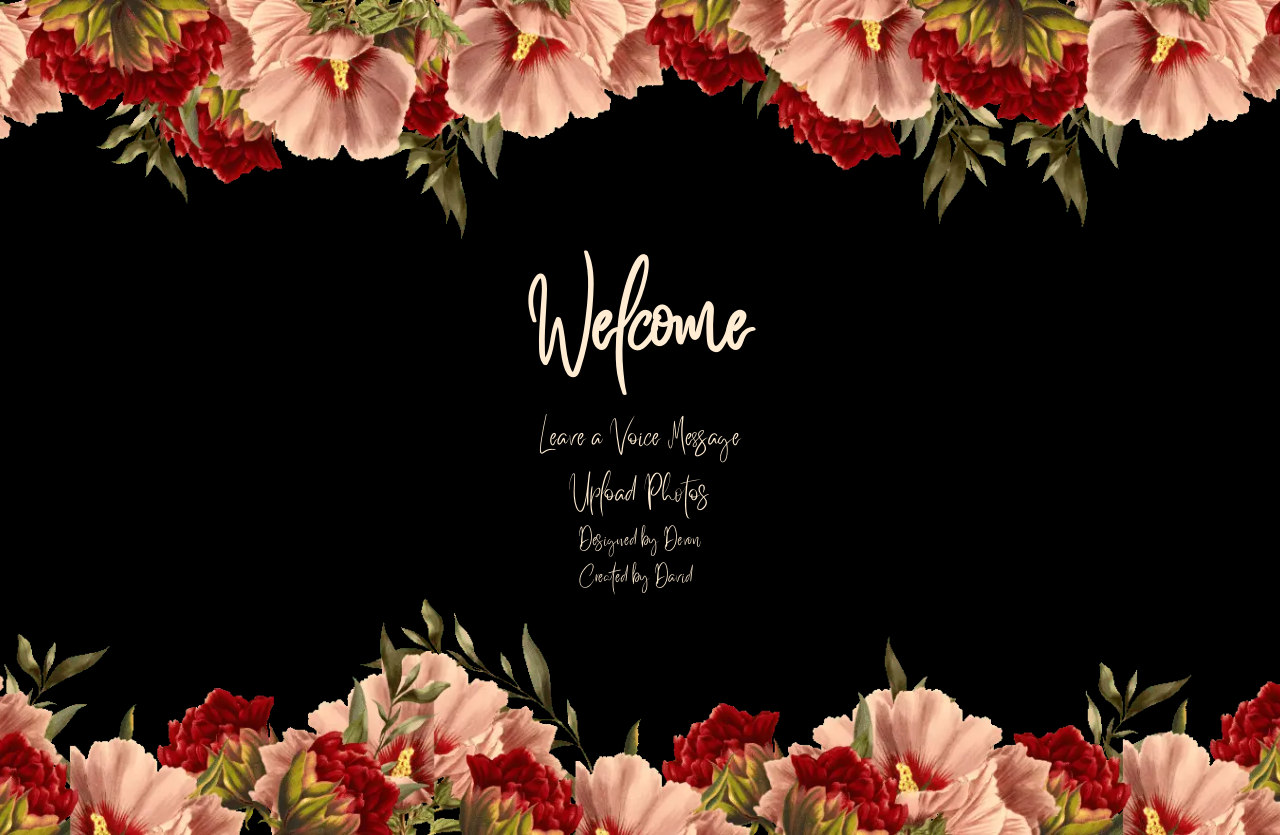
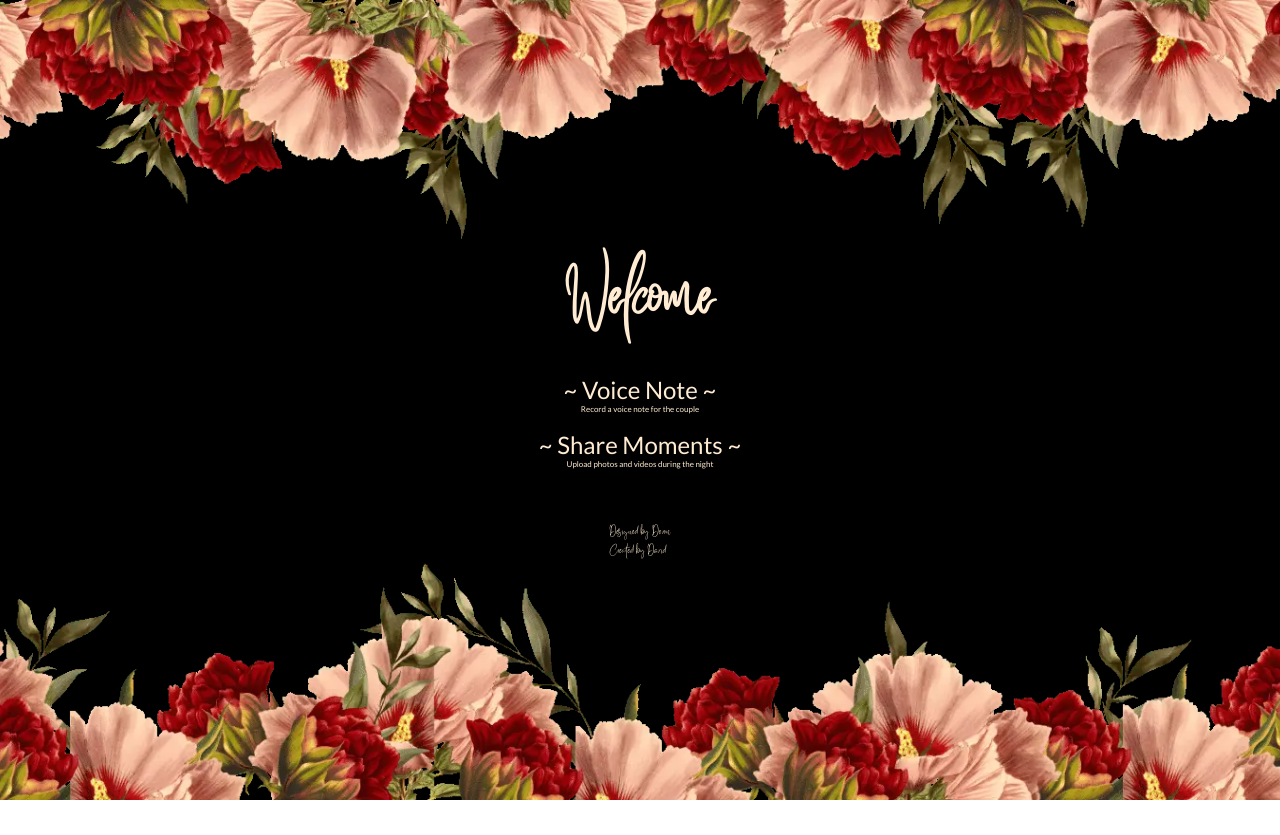
Before and after one commit to dmkirshon/happilyeverafterparty-app, a React (Create React App) app: page / in a window 1280 px wide. After the commit the page ends 800 px from the top, so only its background shows below. Built offline with nearby package versions, Linux system fonts and the light colour scheme; no server answers.

Commit message:
feat: Update styling for more readability

```diff
--- a/src/index.css
+++ b/src/index.css
@@ -52,10 +52,15 @@ a {
   text-decoration: none;
   color: var(--light);
   font-size: 24px;
+  font-family: var(--plain-font);
 }
 
 a:visited {
   color: var(--light);
+}
+
+h1 {
+  font-size: 3rem;
 }
 
 h2 {
@@ -121,10 +126,26 @@ h2 {
 
 .home_container {
   display: flex;
+  justify-content: space-between;
   align-items: center;
   flex-direction: column;
 
   flex-grow: 1;
+}
+
+.home_links {
+  display: flex;
+  flex-direction: column;
+  gap: 1rem;
+  text-align: center;
+}
+
+.link_subtitle {
+  font-size: 0.5rem;
+}
+.home_footer {
+  font-size: 0.5rem;
+  padding-top: 2rem;
 }
 
 /* VoiceBox page style */
@@ -173,14 +194,7 @@ h2 {
   font-family: var(--plain-font);
   border-radius: 5rem;
   text-align: center;
-  box-shadow: 0px 0px 5px 5px var(--light);
   border: none;
-}
-
-.user-identifier_input-name:focus {
-  border: none;
-  outline: none;
-  box-shadow: 0px 0px 0px 5px var(--light);
 }
 
 .user-identifier_submit {
@@ -192,15 +206,8 @@ h2 {
   font-family: var(--plain-font);
   border-radius: 5rem;
   text-align: center;
-  box-shadow: 0px 0px 5px 5px var(--light);
   border: none;
   cursor: pointer;
-}
-
-.user-identifier_submit:hover {
-  border: none;
-  outline: none;
-  box-shadow: 0px 0px 0px 5px var(--light);
 }
 
 @media only screen and (max-width: 900px) {
--- a/src/routes/Home.tsx
+++ b/src/routes/Home.tsx
@@ -3,15 +3,22 @@ import { Link } from "react-router-dom";
 export default function Home() {
   return (
     <div className="home_container">
-      <h1 className="home_title" style={{ fontSize: "72px" }}>
-        Welcome
-      </h1>
-      <Link className="home_link link_navigation" to="voice-box">
-        Leave a Voice Message
-      </Link>
-      <Link to="https://weduploader.com/upload/O0H3empAUgXVCoxQ">
-        Upload Photos
-      </Link>
+      <h1 className="home_title">Welcome</h1>
+      <div className="home_links">
+        <Link className="link_nav" to="voice-box">
+          ~ Voice Note ~
+          <p className="link_subtitle">Record a voice note for the couple</p>
+        </Link>
+        <Link
+          className="link_nav"
+          to="https://weduploader.com/upload/O0H3empAUgXVCoxQ"
+        >
+          ~ Share Moments ~
+          <p className="link_subtitle">
+            Upload photos and videos during the night
+          </p>
+        </Link>
+      </div>
       <footer className="home_footer">
         <p>Designed by Devon</p>
         <p>Created by David</p>
```
